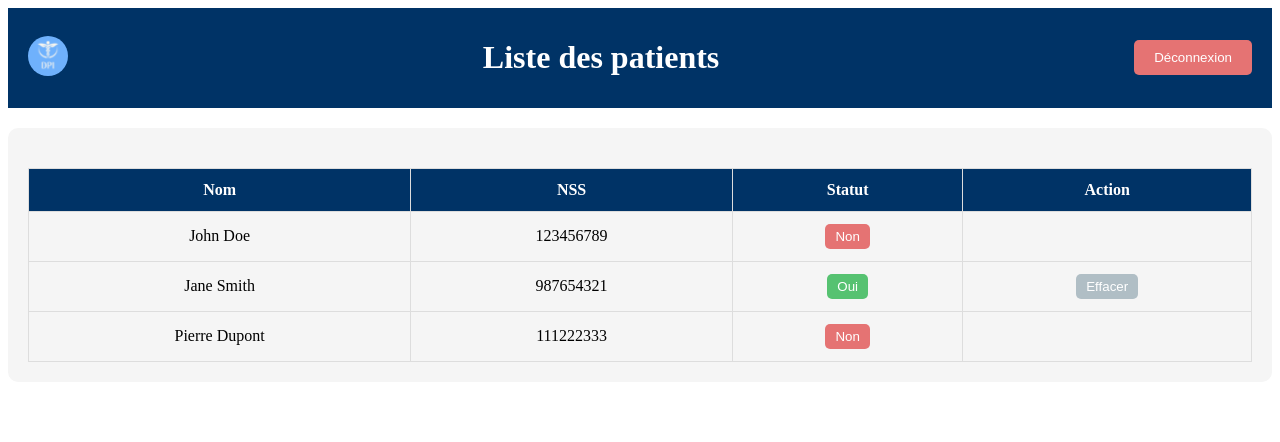
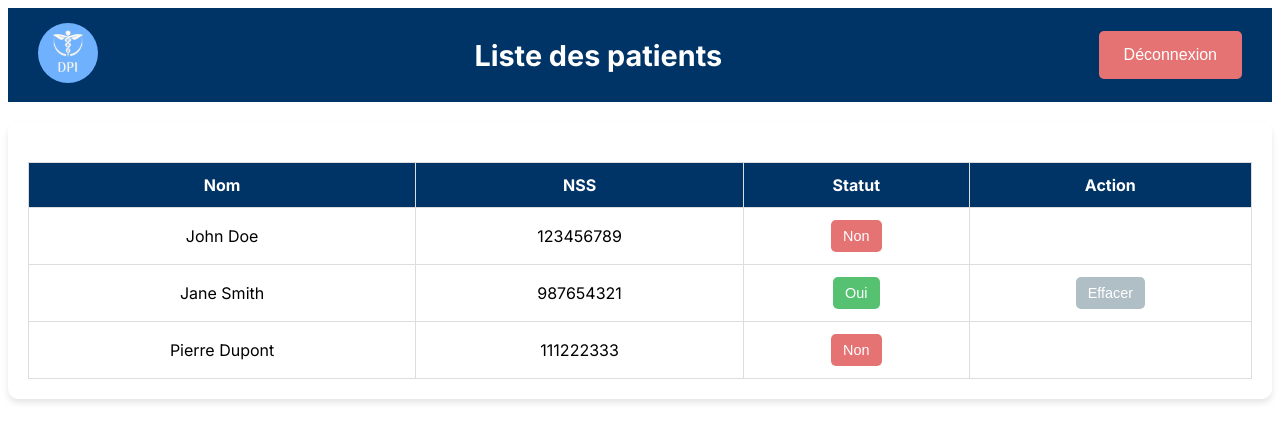
Before and after one commit to LINA-LY/Frontend, an Angular app in the folder FRONTEND IGL/gestion-patients/: page /infirmier-interface in a window 1280 px wide. Shown: the top 442 px of the page. Built offline with nearby package versions, Linux system fonts and the light colour scheme.

Commit message:
Ajout de la police Inter et mise à jour du style global

```diff
--- a/FRONTEND IGL/gestion-patients/src/app/infirmier-interface/infirmier-interface.component.css
+++ b/FRONTEND IGL/gestion-patients/src/app/infirmier-interface/infirmier-interface.component.css
@@ -4,16 +4,18 @@
     justify-content: space-between;
     align-items: center;
     background-color: #003366;
-    padding: 10px 20px;
+    padding: 15px 30px;
 }
 
 .navbar .logo img {
-    width: 40px;
+    width: 60px; /* Increased size for better visibility */
 }
 
 .navbar .title h1 {
     color: white;
     text-align: center;
+    font-size: 1.8rem; /* Adjusted for optimal readability */
+    margin: 0;
     flex-grow: 1;
 }
 
@@ -21,9 +23,10 @@
     color: white;
     background-color: #E57373;
     border: none;
-    padding: 10px 20px;
+    padding: 15px 25px; /* Increased size for better balance */
     border-radius: 5px;
     cursor: pointer;
+    font-size: 1rem; /* Improved text size for visibility */
 }
 
 .navbar .logout .dec:hover {
@@ -32,10 +35,11 @@
 
 /* Container principal */
 .container {
-    background-color: #F5F5F5;
+    background-color: #FFFFFF; /* Set the base color of the table to white */
     padding: 20px;
     border-radius: 10px;
     margin-top: 20px;
+    box-shadow: 0px 4px 6px rgba(0, 0, 0, 0.1); /* Added subtle shadow for depth */
 }
 
 /* Tableau des patients */
@@ -43,6 +47,7 @@
     width: 100%;
     border-collapse: collapse;
     margin-top: 20px;
+    background-color: #FFFFFF;
 }
 
 .patient-list th, .patient-list td {
@@ -56,17 +61,22 @@
     color: white;
 }
 
+.patient-list tr:hover {
+    background-color: #EEE3FF; /* Highlight color on hover */
+}
+
 .patient-list button {
-    padding: 5px 10px;
+    padding: 8px 12px;
     border-radius: 5px;
     cursor: pointer;
+    font-size: 0.9rem; /* Standardized button text size */
 }
 
 /* Style pour le bouton "Non" (rouge) */
 .btn-no {
     background-color: #E57373;
     color: white;
-    padding: 5px 10px;
+    padding: 8px 12px;
     border: none;
     border-radius: 5px;
     cursor: pointer;
@@ -80,7 +90,7 @@
 .btn-yes {
     background-color: #56C271;
     color: white;
-    padding: 5px 10px;
+    padding: 8px 12px;
     border: none;
     border-radius: 5px;
     cursor: pointer;
@@ -94,7 +104,7 @@
 .btn-effacer {
     background-color: #B0BEC5;
     color: white;
-    padding: 5px 10px;
+    padding: 8px 12px;
     border: none;
     border-radius: 5px;
     cursor: pointer;
--- a/FRONTEND IGL/gestion-patients/src/index.html
+++ b/FRONTEND IGL/gestion-patients/src/index.html
@@ -6,6 +6,8 @@
   <base href="/">
   <meta name="viewport" content="width=device-width, initial-scale=1">
   <link rel="icon" type="image/x-icon" href="favicon.ico">
+  <link href="https://fonts.googleapis.com/css2?family=Inter:wght@400;500;700&display=swap" rel="stylesheet">
+
 </head>
 <body>
   <app-root></app-root>
--- a/FRONTEND IGL/gestion-patients/src/styles.css
+++ b/FRONTEND IGL/gestion-patients/src/styles.css
@@ -1 +1,4 @@
 /* You can add global styles to this file, and also import other style files */
+body {
+    font-family: 'Inter', sans-serif;
+}
```
Lines whose indentation alone changed are shown as unchanged.
